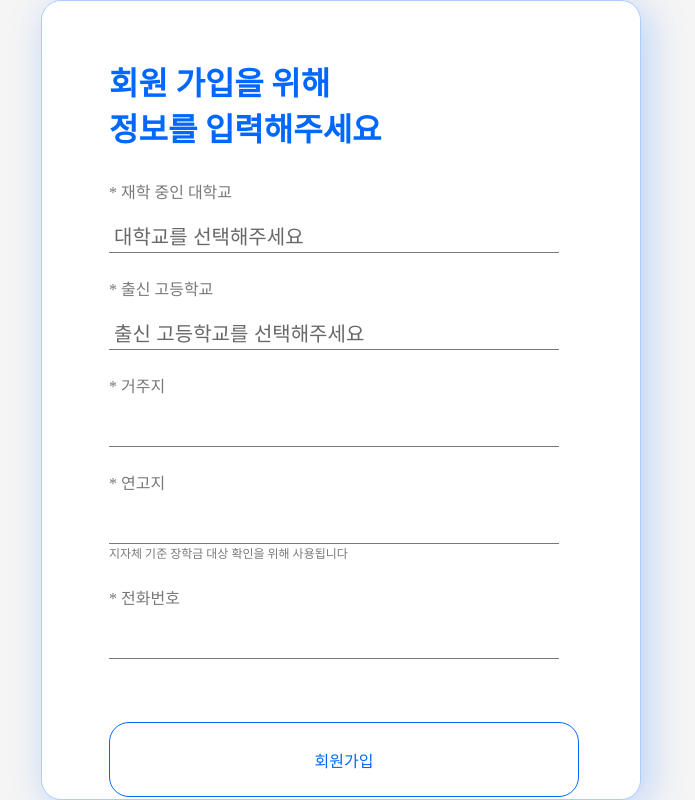
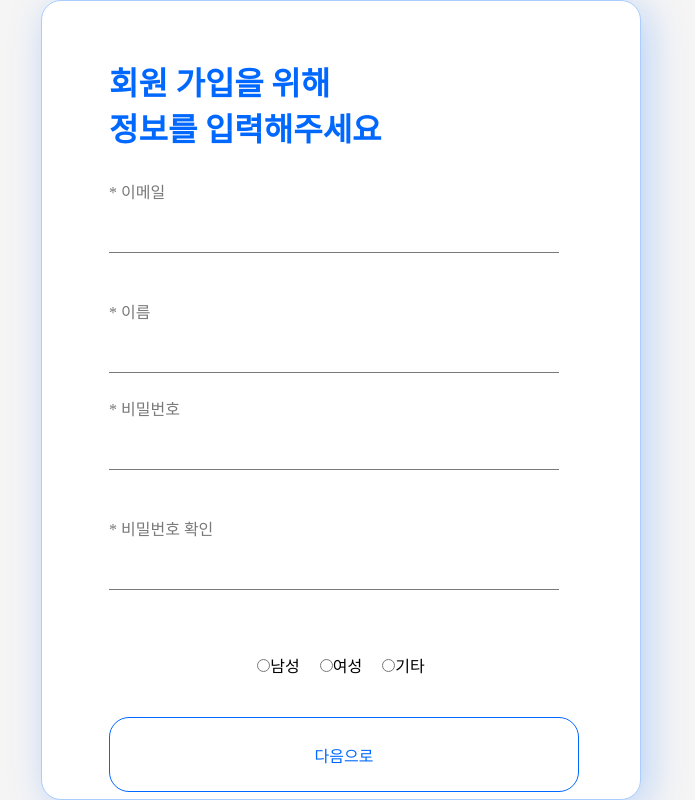
Before and after one commit to moo1677/GranTip-FE-TEST, a React (Vite) app: page /signup in a window 1280 px wide. Shown: the whole page, without its empty margins (299-994 px from the left). Built offline with nearby package versions, Linux system fonts and the light colour scheme.

Commit message:
chore: 회원가입 페이지 변경

```diff
--- a/src/pages/Signup.jsx
+++ b/src/pages/Signup.jsx
@@ -6,7 +6,7 @@ import SelectListModal from "../components/common/SelectListModal";
 import universityList from "../data/universityList";
 import highschoolList from "../data/highschoolList";
 const Signup = () => {
-  const [step, setStep] = useState(2);
+  const [step, setStep] = useState(1);
   const [isTransitioning, setIsTransitioning] = useState(false);
   const handleNextStep = () => {
     setIsTransitioning(true);
```
